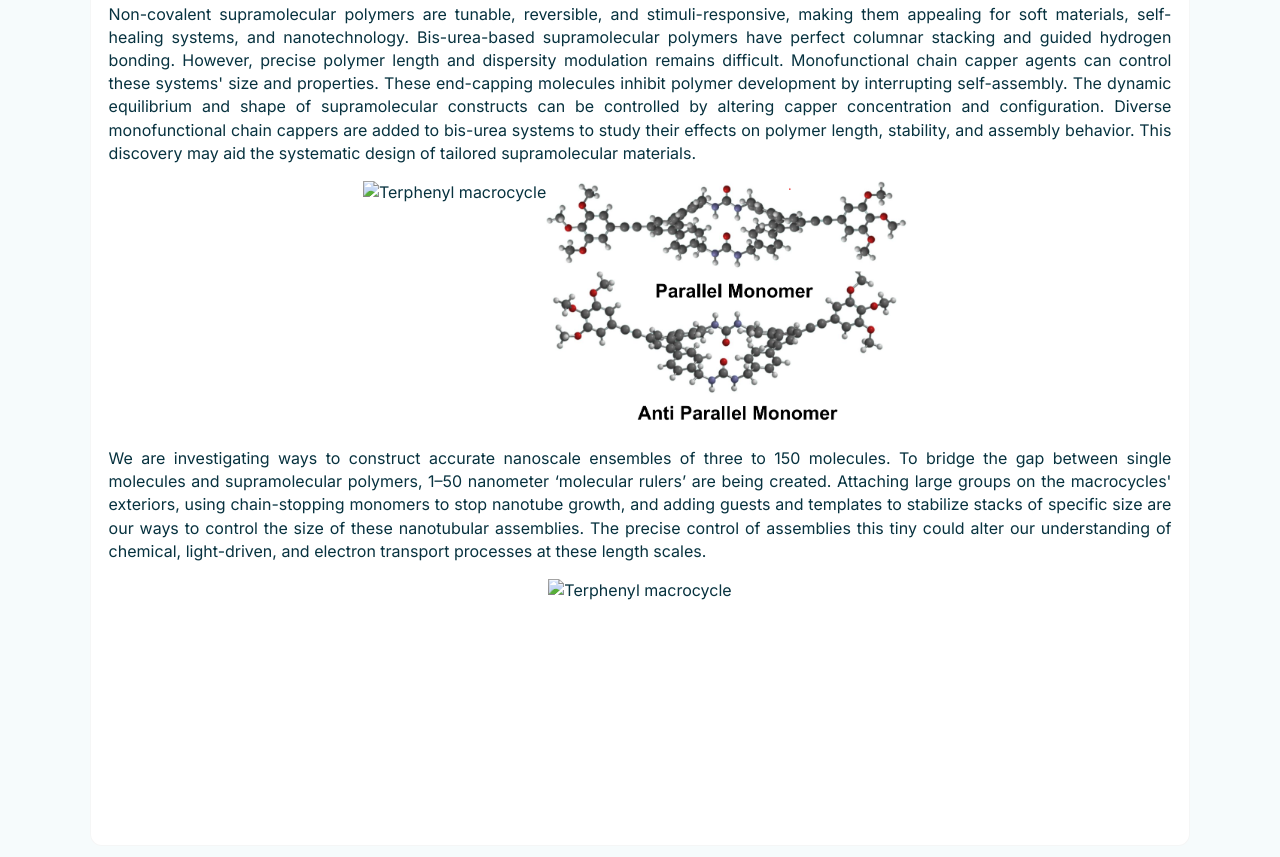
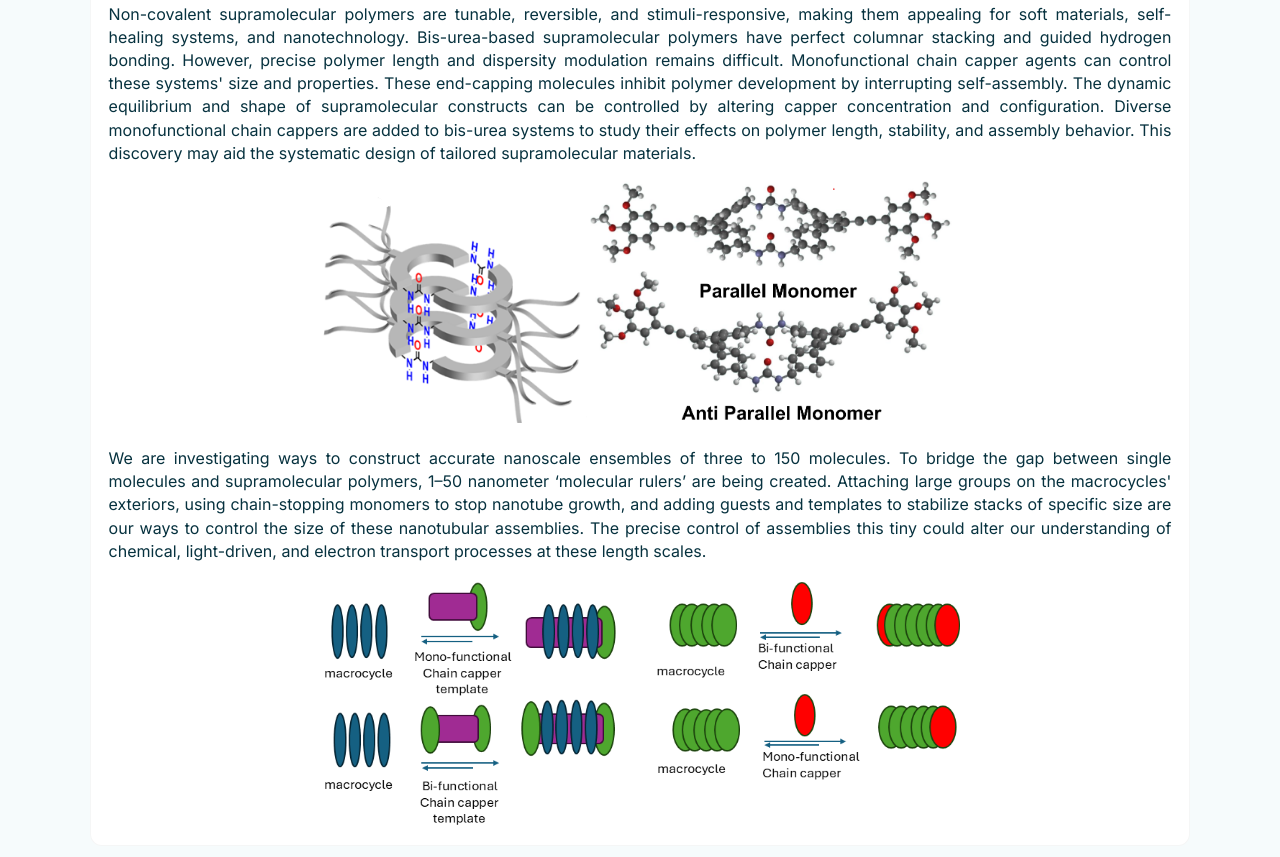
Before and after one commit to kzubaer/kzubaer.github.io, a plain HTML site: page chainstopper.html in a window 1280 px wide. Shown: the part 223-1080 px from the top of the page. Drawn offline with nearby package versions, Linux system fonts and the light colour scheme.

Commit message:
Add files via upload

```diff
--- a/chainstopper.html
+++ b/chainstopper.html
@@ -37,12 +37,12 @@
         <article class="project" data-aos="fade-up" data-aos-delay="30">
           <p>Non-covalent supramolecular polymers are tunable, reversible, and stimuli-responsive, making them appealing for soft materials, self-healing systems, and nanotechnology. Bis-urea-based supramolecular polymers have perfect columnar stacking and guided hydrogen bonding. However, precise polymer length and dispersity modulation remains difficult. Monofunctional chain capper agents can control these systems' size and properties. These end-capping molecules inhibit polymer development by interrupting self-assembly. The dynamic equilibrium and shape of supramolecular constructs can be controlled by altering capper concentration and configuration. Diverse monofunctional chain cappers are added to bis-urea systems to study their effects on polymer length, stability, and assembly behavior. This discovery may aid the systematic design of tailored supramolecular materials.</p>
             <div class="cs-image">
-                <img src="tpm_mc.png" alt="Terphenyl macrocycle">
+                <img src="images/tpm_mc.png" alt="Terphenyl macrocycle">
                 <img src="Parallel and Anti-Parallel Monomer of TPM.png" alt="">
             </div>
   <p>We are investigating ways to construct accurate nanoscale ensembles of three to 150 molecules.   To bridge the gap between single molecules and supramolecular polymers, 1–50 nanometer ‘molecular rulers’ are being created.  Attaching large groups on the macrocycles' exteriors, using chain-stopping monomers to stop nanotube growth, and adding guests and templates to stabilize stacks of specific size are our ways to control the size of these nanotubular assemblies.    The precise control of assemblies this tiny could alter our understanding of chemical, light-driven, and electron transport processes at these length scales.</p>
             <div class="cs-image">
-                <img src="cs_img.png" alt="Terphenyl macrocycle">
+                <img src="images/cs_img.png" alt="Terphenyl macrocycle">
 
             </div>
 
```
Also changed, not shown: about.html (+1 -1 lines).
